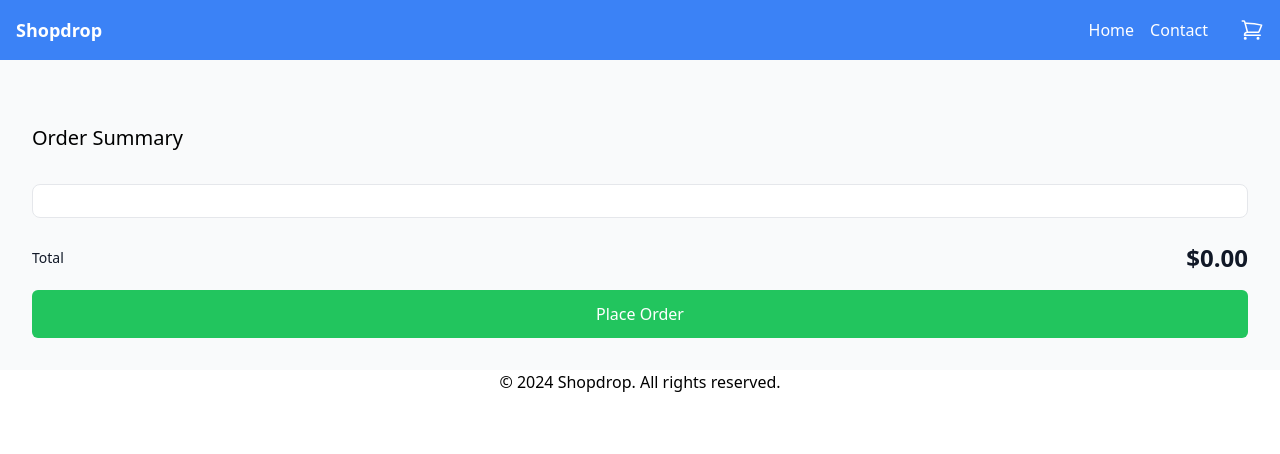
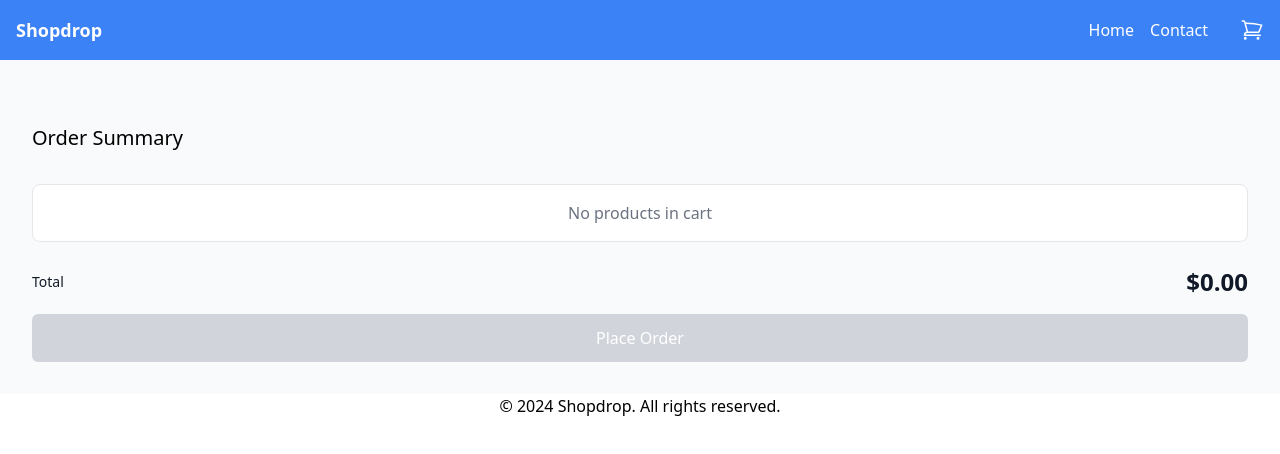
Before and after one commit to Zaracki/React-ecom, a React (Vite) app: page /Checkout in a window 1280 px wide. Shown: the top 454 px of the page. Built offline with nearby package versions, Linux system fonts and the light colour scheme.

Commit message:
changes to cart
added main, restructured code, empty card text

```diff
--- a/src/App.jsx
+++ b/src/App.jsx
@@ -5,6 +5,7 @@ import { Contact } from './pages/Contact';
 import { ProductPage } from './pages/ProductPage';
 import './index.css';
 import Layout from './components/Navigation/Layout/Layout';
+import { CheckoutSuccess } from './pages/CheckoutSuccess';
 
 function App() {
   return (
@@ -15,6 +16,7 @@ function App() {
           <Route path="/Checkout" element={<Checkout />}/>
           <Route path="/Contact" element={<Contact />}/>
           <Route path="/ProductPage/:id" element={<ProductPage />}/>
+          <Route path="/CheckoutSuccess" element={<CheckoutSuccess />}/>
         </Route>
       </Routes>
     </>
--- a/src/Card.jsx
+++ b/src/Card.jsx
@@ -17,7 +17,7 @@ const Card = ({ data }) => {
         </div>
         <div className="mt-4">
           <Link to={`/ProductPage/${id}`}>
-            <button className="bg-blue-500 text-white px-4 py-2 rounded hover:bg-blue-700">Buy</button>
+            <button className="bg-blue-500 text-white px-4 py-2 rounded hover:bg-blue-700">View</button>
           </Link>
         </div>
       </div>
--- a/src/components/Cart/CartSummary.jsx
+++ b/src/components/Cart/CartSummary.jsx
@@ -1,14 +1,15 @@
 import React from 'react';
 
-const CartSummary = ({ totalPrice, onPlaceOrder }) => (
+const CartSummary = ({ totalPrice, onPlaceOrder, cartEmpty }) => (
   <div>
     <div className="mt-6 flex items-center justify-between">
       <p className="text-sm font-medium text-gray-900">Total</p>
       <p className="text-2xl font-semibold text-gray-900">${totalPrice}</p>
     </div>
     <button
-      className="mt-4 mb-8 w-full rounded-md bg-green-500 px-6 py-3 font-medium text-white"
-      onClick={onPlaceOrder}
+      className={`mt-4 mb-8 w-full rounded-md ${cartEmpty ? 'bg-gray-300' : 'bg-green-500'} px-6 py-3 font-medium text-white`}
+      onClick={cartEmpty ? null : onPlaceOrder}
+      disabled={cartEmpty}
     >
       Place Order
     </button>
--- a/src/pages/Checkout.jsx
+++ b/src/pages/Checkout.jsx
@@ -1,16 +1,22 @@
-import React from 'react';
+import React, { useEffect, useState } from 'react';
+import { useNavigate } from 'react-router-dom';
 import { useCartStore } from '../components/CartStore';
 import CartItem from './../components/Cart/CartItem';
 import CartSummary from '../components/Cart/CartSummary';
 
 export function Checkout() {
-  const cart = useCartStore((state) => state.cart);
-  const addToCart = useCartStore((state) => state.addToCart);
-  const removeFromCart = useCartStore((state) => state.removeFromCart);
+  const navigate = useNavigate();
+
+  const { cart, addToCart, removeFromCart, clearCart } = useCartStore((state) => ({
+    cart: state.cart,
+    addToCart: state.addToCart,
+    removeFromCart: state.removeFromCart,
+    clearCart: state.clearCart,
+  }));
 
   // Function to calculate total quantity of a product in the cart
   const getTotalQuantity = (productId) => {
-    return cart.filter((product) => product.id === productId).length;
+    return cart.reduce((total, product) => (product.id === productId ? total + 1 : total), 0);
   };
 
   const getTotalPrice = () => {
@@ -34,7 +40,8 @@ export function Checkout() {
 
   const handlePlaceOrder = () => {
     // Placeholder function for placing order
-    alert('Order placed successfully!');
+    clearCart(); // Clear the cart
+    navigate('/CheckoutSuccess'); // Navigate to CheckoutSuccess page
   };
 
   // Create a new array of unique products with their quantities
@@ -48,7 +55,10 @@ export function Checkout() {
       <div className="px-4 pt-8">
         <p className="text-xl font-medium">Order Summary</p>
         <div className="mt-8 space-y-3 rounded-lg border bg-white px-2 py-4 sm:px-6">
-          {uniqueProducts.map((product) => (
+          {cart.length === 0 ? (
+            <p className="text-center text-gray-500">No products in cart</p>
+          ) : (
+            uniqueProducts.map((product) => (
               <CartItem
                 key={product.id}
                 product={product}
@@ -56,9 +66,13 @@ export function Checkout() {
                 handleDecrement={handleDecrement}
                 handleDelete={handleDelete}
               />
-          ))}
+            ))
+          )}
         </div>
+        {!cart.length === 0 && (
           <CartSummary totalPrice={getTotalPrice()} onPlaceOrder={handlePlaceOrder} />
+        )}
+        <CartSummary totalPrice={getTotalPrice()} onPlaceOrder={handlePlaceOrder} cartEmpty={cart.length === 0} />
       </div>
     </div>
   );
--- /dev/null
+++ b/src/pages/CheckoutSuccess.jsx
@@ -0,0 +1,5 @@
+export function CheckoutSuccess() {
+  return (
+    <h1>Success</h1>
+  )
+}
--- a/src/pages/Home.jsx
+++ b/src/pages/Home.jsx
@@ -29,9 +29,9 @@ export function Home() {
   }
 
   return (
-    <div className="container mx-auto flex flex-col items-center flex-1">
+    <main className="container mx-auto flex flex-col items-center flex-1">
       <SearchBar searchQuery={searchQuery} onSearchChange={handleSearchChange} />
       <CardList products={filteredData} />
-    </div>
+    </main>
   );
 }
--- a/src/pages/ProductPage.jsx
+++ b/src/pages/ProductPage.jsx
@@ -37,7 +37,7 @@ export function ProductPage() {
   };
 
   return (
-    <div className="min-h-screen flex items-center justify-center bg-gray-100">
+    <main className="min-h-screen flex items-center justify-center bg-gray-100">
       <div className="max-w-4xl bg-white rounded-xl overflow-hidden shadow-lg flex">
         <ProductImage imageUrl={image.url} altText="Product Image Placeholder" />
         <div className="p-8">
@@ -51,6 +51,6 @@ export function ProductPage() {
           <AddToCartButton onAddToCart={handleAddToCart} />
         </div>
       </div>
-    </div>
+    </main>
   );
 }
```
Lines whose indentation alone changed are shown as unchanged.
